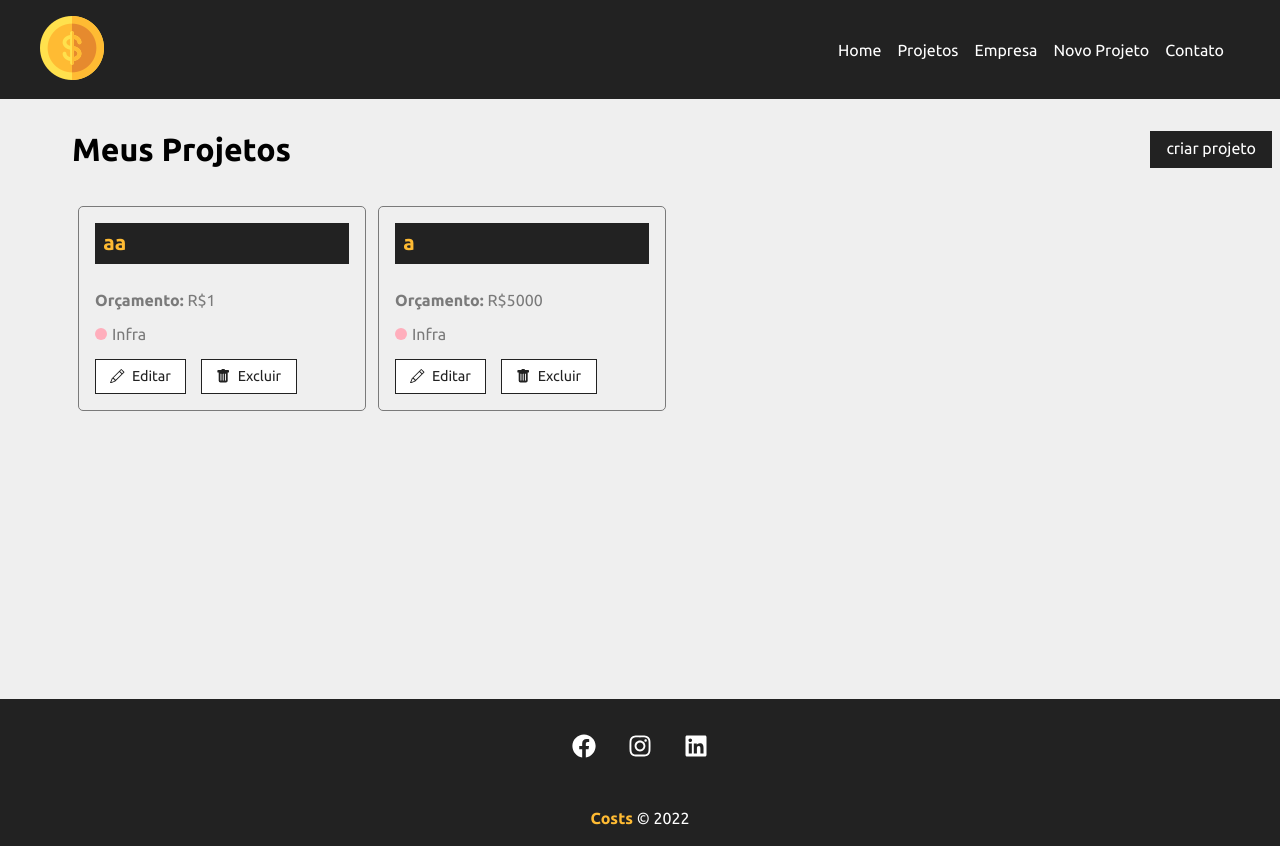
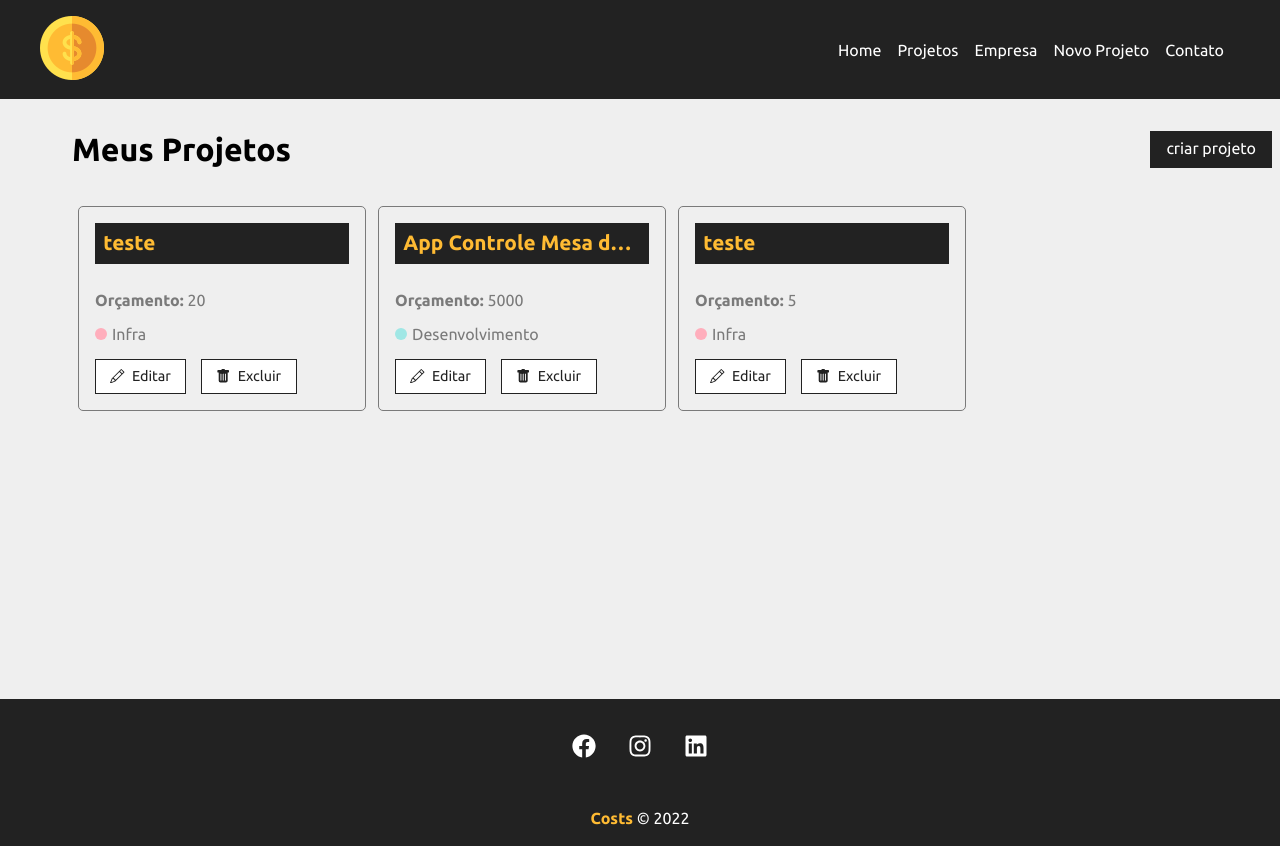
Before and after one commit to vinao-alt/costs, a React (Create React App) app: page /projects in a window 1280 px wide. Shown: the top 846 px of the page. Built offline with nearby package versions, Linux system fonts and the light colour scheme; data requests are answered from the project's data file.

Commit message:
Start user experience setup

```diff
--- a/db.json
+++ b/db.json
@@ -1,33 +1,50 @@
 {
   "projects": [
     {
-      "name": "aa",
-      "budget": "1",
-      "cost": 1,
+      "name": "teste",
+      "budget": "20",
+      "category": {
+        "id": "1",
+        "name": "Infra"
+      },
+      "cost": 12,
       "services": [
         {
           "name": "teste",
           "cost": "1",
-          "description": "qa",
-          "id": "a1210975-74ca-438a-aee0-9760bb5c8bec"
+          "description": "k",
+          "id": "bf8a0709-67bb-4e3a-90ae-c1013973fd69"
+        },
+        {
+          "name": "aa",
+          "cost": "11",
+          "description": "a",
+          "id": "3ed16e8a-890b-44a8-8758-fdbb17028325"
         }
       ],
-      "category": {
-        "id": "2",
-        "name": "Infra"
-      },
       "id": 1
     },
     {
-      "name": "a",
+      "name": "App Controle Mesa de ping pong kkkkkkkkkkkkkkkkkk",
       "budget": "5000",
       "cost": 0,
       "services": [],
       "category": {
         "id": "2",
+        "name": "Desenvolvimento"
+      },
+      "id": 2
+    },
+    {
+      "name": "teste",
+      "budget": "5",
+      "category": {
+        "id": "1",
         "name": "Infra"
       },
-      "id": 2
+      "cost": 0,
+      "services": [],
+      "id": 3
     }
   ],
   "categories": [
--- a/src/components/layout/Navbar.module.css
+++ b/src/components/layout/Navbar.module.css
@@ -28,3 +28,7 @@
     font: bold 25pt "Ubuntu";
     color: white;
 }
+
+.current {
+    color: red;
+}
--- a/src/components/layout/Navbar.tsx
+++ b/src/components/layout/Navbar.tsx
@@ -4,36 +4,40 @@ import Container from './Container'
 import css from './Navbar.module.css'
 import logo_img from '../img/costs_logo.png'
 function Navbar() {
+
+    function changeColor() {
+
+    }
+
 return (
     <>
         <nav className={css.navbar}>
             <Container>
                 <Link to={"/"}>
                     <img src={logo_img} alt="logo" />
+
                 </Link>
 
                 <ul className={css.list}>
-                        <li className={css.item}>
+                    <li className={`${css.item} ${" "}`} id="opt" onClick={changeColor}>
                         <Link to="/"> Home </Link>
                     </li>
 
-                        <li className={css.item}>
+                    <li className={`${css.item} ${" "}`} id="opt" onClick={changeColor}>
                         <Link to="/projects"> Projetos </Link>
                     </li>
 
-                        <li className={css.item}>
+                    <li className={`${css.item} ${" "}`} id="opt" onClick={changeColor}>
                         <Link to="/company"> Empresa </Link>
 
                     </li>
 
-                        <li className={css.item}>
+                    <li className={`${css.item} ${" "}`} id="opt" onClick={changeColor}>
                         <Link to="/newprojects"> Novo Projeto </Link>
-
                     </li>
 
-                        <li className={css.item}>
+                    <li className={`${css.item} ${" "}`} id="opt" onClick={changeColor}>
                         <Link to="/contact"> Contato </Link>
-
                     </li>
                 </ul>
             </Container>
@@ -41,5 +45,4 @@ function Navbar() {
     </>
 )
 }
-
 export default Navbar
--- a/src/components/pages/Edit.tsx
+++ b/src/components/pages/Edit.tsx
@@ -85,6 +85,13 @@ function Edit() {
       return false
     }
 
+    if (lastService.cost < 0 || newCost < 0) {
+      setMessage("Valor Negativo! Corrija o valor do serviço")
+      setType('error')
+      project.services.pop()
+      return false
+    }
+
     //add service cost to project total cost
     project.cost = newCost
 
@@ -163,12 +170,13 @@ function Edit() {
 
                   <p>
                     <span>Total de Orçamento: </span>
-                    R${project.budget}
+                    {/* {project.budget.toLocaleString('pt-br',{style: 'currency', currency: 'BRL'})} */}
+                    {project.budget}
                   </p>
 
                   <p>
                     <span>Total Utilizado: </span>
-                    R${project.cost}
+                    {project.cost.toLocaleString('pt-br',{style: 'currency', currency: 'BRL'})}
                   </p>
                 </div>
               ) : (
--- a/src/components/pages/Projects.tsx
+++ b/src/components/pages/Projects.tsx
@@ -79,7 +79,7 @@ function Projects() {
                         id={item.id}
                         key={item.id}
                         name={item.name}
-                        budget={item.budget}
+                        budget={item.budget.toLocaleString('pt-br',{style: 'currency', currency: 'BRL'})}
                         category={item.category}
                         handleRemove={removeProject}
                     />
--- a/src/components/project/ProjectCard.tsx
+++ b/src/components/project/ProjectCard.tsx
@@ -16,7 +16,7 @@ function ProjectCard({ id, name, budget, category, handleRemove }) {
         <div className={css.project_card}>
             <h4>{name}</h4>
             <p>
-                <span>Orçamento: </span> R${budget}
+                <span>Orçamento: </span>{budget.toLocaleString('pt-br',{style: 'currency', currency: 'BRL'})}
             </p>
             <p className={css.category_text}>
                 <span className={`${css[category.name.toLowerCase()]}`}></span> {category.name}
--- a/src/components/project/ProjectForm.tsx
+++ b/src/components/project/ProjectForm.tsx
@@ -42,6 +42,11 @@ function ProjectForm({ handleSubmit, btnText, projectData}) {
         })
     }
 
+    if (project.budget < 0 || project.cost < 0) {
+        alert("DIGITE UM VALOR MAIOR QUE ZERO!!")
+    }
+
+
     return (
         <>
             <form className={css.form} onSubmit={submit}>
--- a/src/components/services/ServiceCard.tsx
+++ b/src/components/services/ServiceCard.tsx
@@ -12,7 +12,7 @@ function ServiceCard({id, name, cost, description, handleRemove}) {
         <div className={css.project_card}>
             <h4>{name}</h4>
             <p>
-                <span>Custo Total</span> R$ {cost}
+                <span>Custo Total</span> {cost.toLocaleString('pt-br',{style: 'currency', currency: 'BRL'})}
             </p>
             <p>{description}</p>
             <div className={css.project_card_actions}>
```
Also changed, not shown: src/components/utils/Formatters.ts (added, +22 -0 lines). Lines whose indentation alone changed are shown as unchanged.
